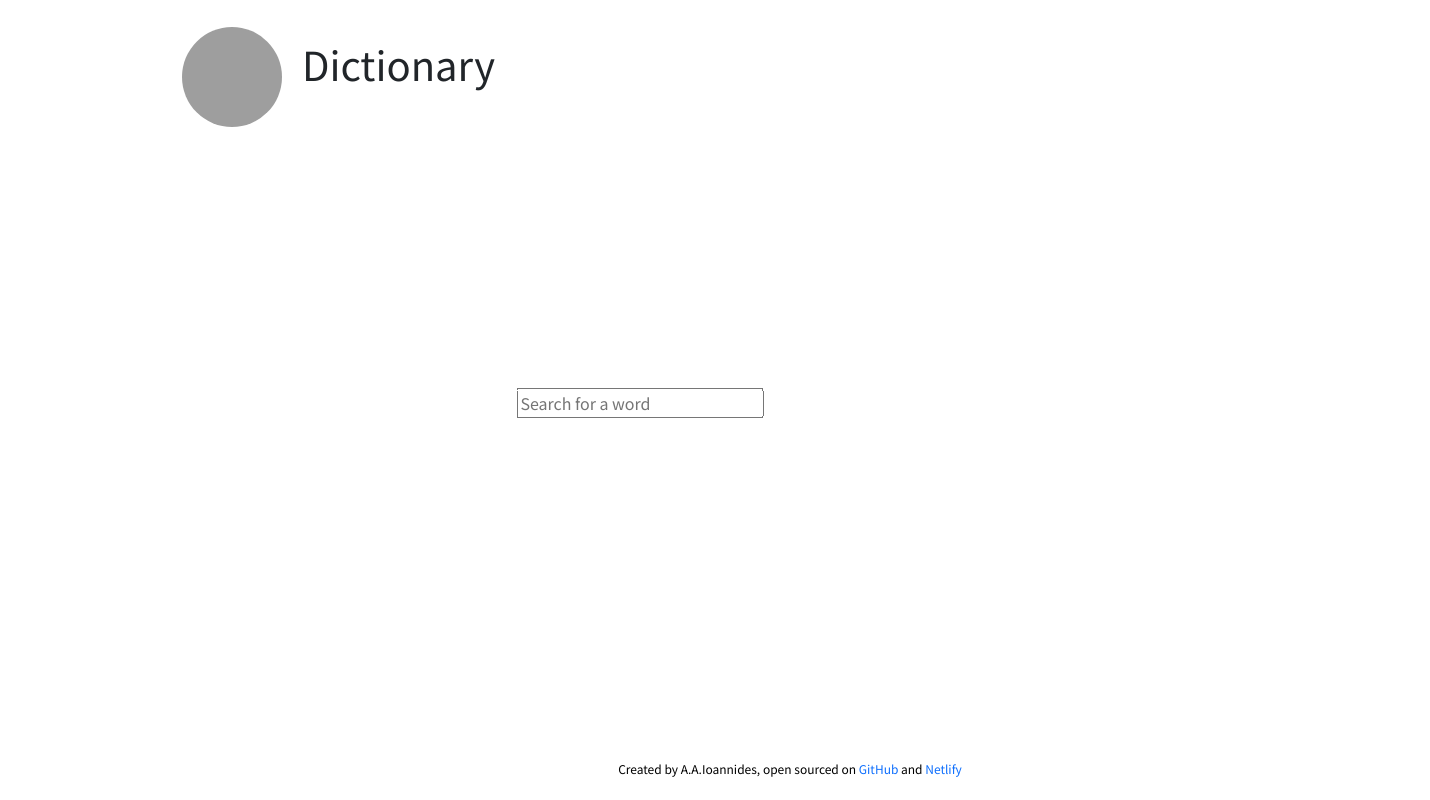
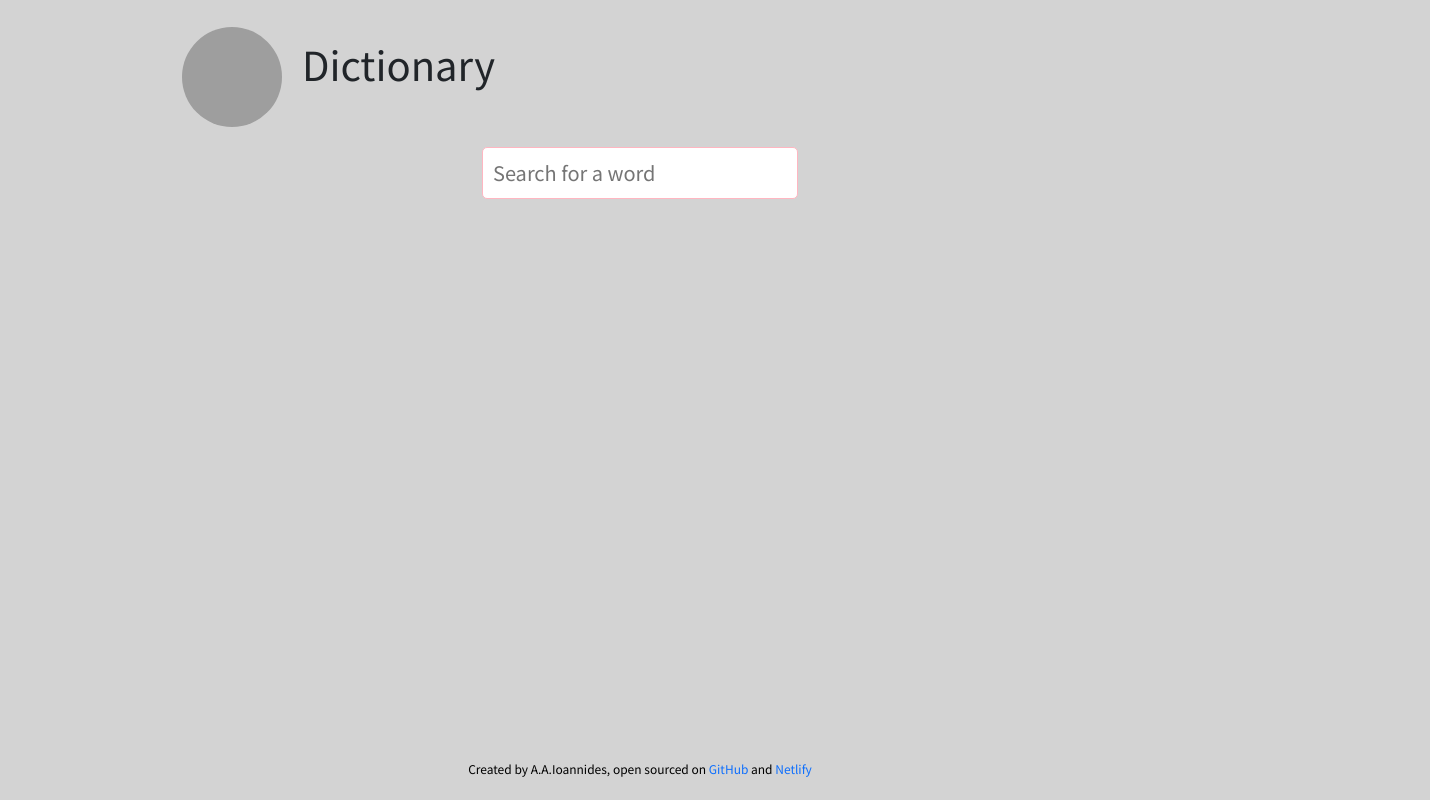
Before and after one commit to AIoannides/dictionary-react-app, a React (Create React App) app: page / in a window 1280 px wide. Shown: the whole page, 1430 px wide, since content can reach past the window. Built offline with nearby package versions, Linux system fonts and the light colour scheme; grey boxes are pictures that could not be loaded.

Commit message:
Changed css

```diff
--- a/src/App.css
+++ b/src/App.css
@@ -2,6 +2,10 @@
   font-family: "Noto Sans JP", Arial, Helvetica, sans-serif;
   max-width: 980px;
   margin: 0 auto;
+  min-height: 100vh;
+  flex-direction: column;
+  display: flex;
+  justify-content: space-between;
 }
 
 .App-header {
--- a/src/Dictionary.css
+++ b/src/Dictionary.css
@@ -1,6 +1,18 @@
 .Dictionary {
-  position: absolute;
-  top: 50%;
-  left: 50%;
-  transform: translate(-50%, -40%);
+  /* position: absolute;
+  top: 50px;
+  left: 100px; */
+  /* transform: translate(-50%, -40%); */
 }
+
+.search {
+  text-align: center;
+}
+
+.search-input {
+  padding: 10px;
+  min-width: 300px;
+  font-size: 20px;
+  border-radius: 5px;
+  border: 1px solid lightpink;
+}
--- a/src/Dictionary.js
+++ b/src/Dictionary.js
@@ -17,6 +17,11 @@ export default function Dictionary() {
 
     let apiUrl = `https://api.dictionaryapi.dev/api/v2/entries/en_US/${searchWord}`;
     axios.get(apiUrl).then(handleResponse);
+
+    // let pexelApiKey =
+    //   "563492ad6f91700001000001aacf4c1701044b84b18b5cf49c70a7b1";
+    // let pexelsUrl = `https://api.pexels.com/v1/search?query=${searchWord}&per_page=1`;
+    // axios.get(pexelUrl).then(handlePexelsResponse);
   }
 
   function handleChange(event) {
@@ -25,11 +30,12 @@ export default function Dictionary() {
 
   return (
     <div className="Dictionary">
-      <form onSubmit={search}>
+      <form className="search" onSubmit={search}>
         <input
           type="Search"
           placeholder="Search for a word"
           onChange={handleChange}
+          className="search-input"
         />
       </form>
 
--- a/src/Footer.css
+++ b/src/Footer.css
@@ -1,5 +1,5 @@
 .Footer {
-  position: absolute;
+  /* position: absolute; */
   height: 2.5rem;
   width: 100%;
   bottom: 0;
--- a/src/Results.css
+++ b/src/Results.css
@@ -1,6 +1,6 @@
 .Results {
-  width: 450px;
-  height: 650px;
+  width: 550px;
+  /* height: 650px; */
   padding: 20px;
   background: #fff;
   border-left: 30px solid #534e4e;
@@ -10,6 +10,7 @@
   transform: rotate(0deg) skewX(3deg) scale(0.8);
   box-shadow: -50px 50px 50px rgba(0, 0, 0, 0.5);
 }
+
 .Results:before {
   content: "";
   width: 30px;
--- a/src/index.css
+++ b/src/index.css
@@ -11,3 +11,7 @@ code {
   font-family: source-code-pro, Menlo, Monaco, Consolas, 'Courier New',
     monospace;
 } */
+body {
+  min-height: 100vh;
+  background-color: lightgray;
+}
```
